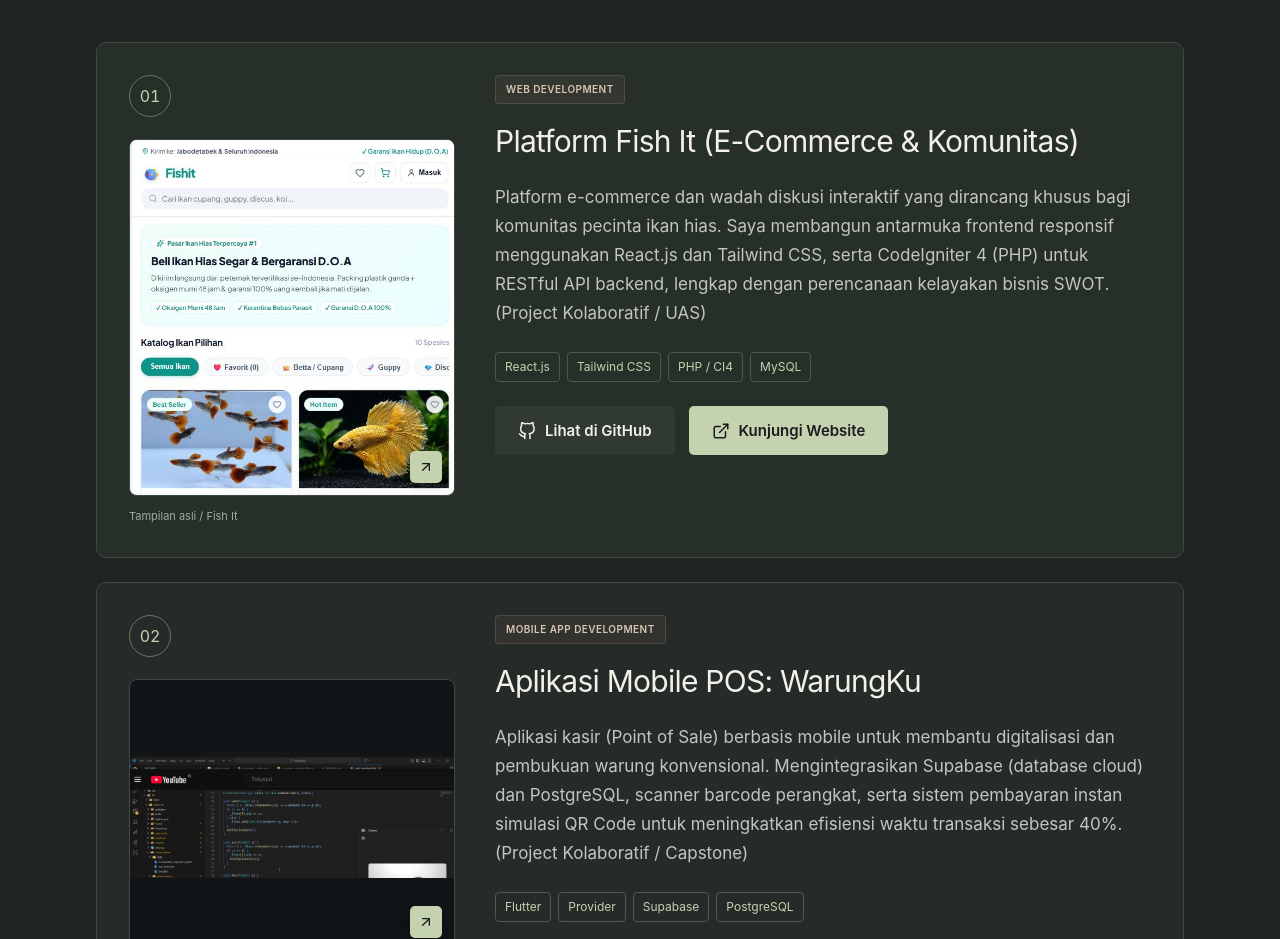
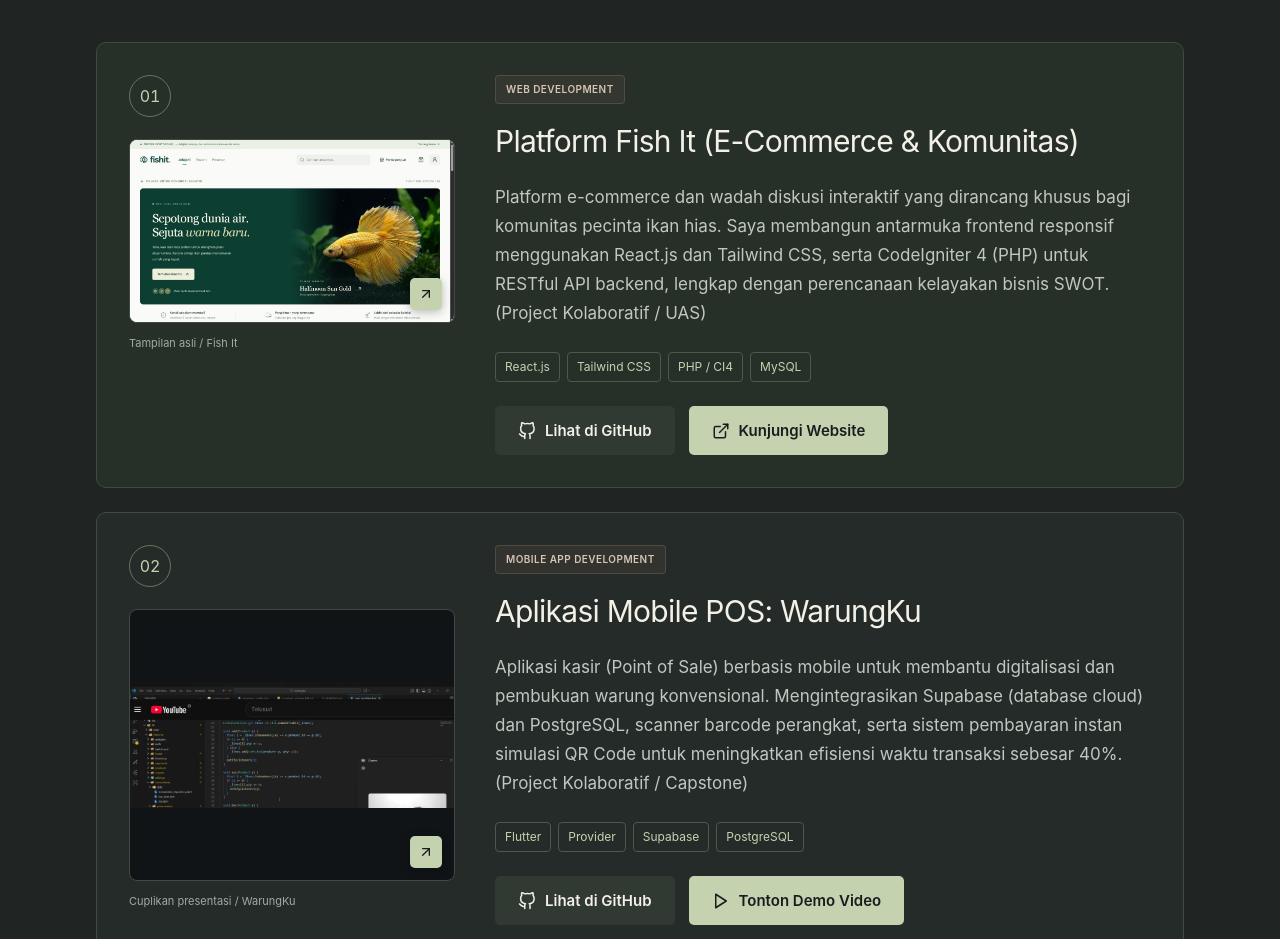
Before and after one commit to Nadzirin26/portofolio-web, a React (Vite) app: page / in a window 1280 px wide. Shown: the part 1840-2779 px from the top of the page. Built offline with nearby package versions, Linux system fonts and the light colour scheme.

Commit message:
fix: refresh Fish It preview from current live Vercel homepage

```diff
--- a/src/index.css
+++ b/src/index.css
@@ -371,6 +371,6 @@ h2 { color: var(--paper); font-size: clamp(38px, 4.2vw, 60px); font-weight: 400;
 .project-preview-7 > a { background: #faf7f0; }
 
 /* Match the Fish It frame to its original screenshot so the storefront stays legible. */
-.project-preview-1 > a { aspect-ratio: 595 / 650; align-items: flex-start; }
+.project-preview-1 > a { aspect-ratio: 16 / 9; align-items: center; }
 .project-preview-1 img { width: 100%; height: auto; }
 .project-preview-1 > a:hover img, .project-preview-1 > a:focus-visible img { transform: none; }
--- a/src/sections/Projects.jsx
+++ b/src/sections/Projects.jsx
@@ -3,7 +3,7 @@ import { FiArrowUpRight, FiGithub, FiExternalLink, FiPlay, FiFigma, FiCode } fro
 import Reveal from '../components/Reveal';
 
 const visuals = [
-  ['fish-it-storefront.png', 'Tampilan terbaru Fish It dengan katalog ikan hias dan garansi D.O.A', 'Tampilan asli / Fish It'],
+  ['fish-it-live-20261023.png', 'Homepage Fish It terbaru dengan hero hijau, tulisan Sepotong dunia air, dan ikan cupang emas', 'Tampilan asli / Fish It'],
   ['warungku.png', 'Kode Flutter WarungKu dalam presentasi capstone', 'Cuplikan presentasi / WarungKu'],
   ['academic-login.png', 'Halaman masuk aplikasi akademik', 'Halaman masuk / Aplikasi akademik'],
   ['gotravel.png', 'Desain homepage GoTravel di Figma', 'Desain asli Figma / GoTravel'],
```
Also changed, not shown: public/projects/README.md, public/projects/fish-it-live-20261023.png (added), public/projects/fish-it-storefront.png (deleted).
